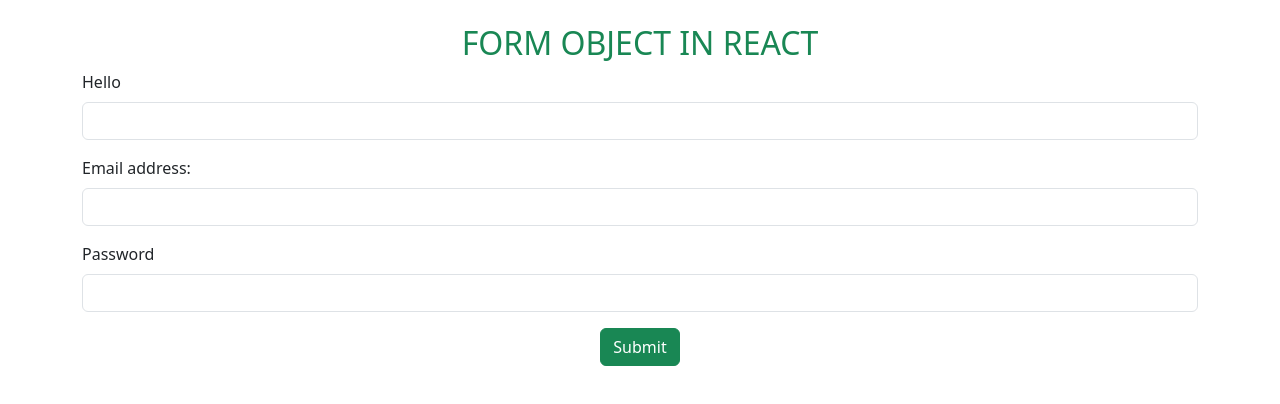
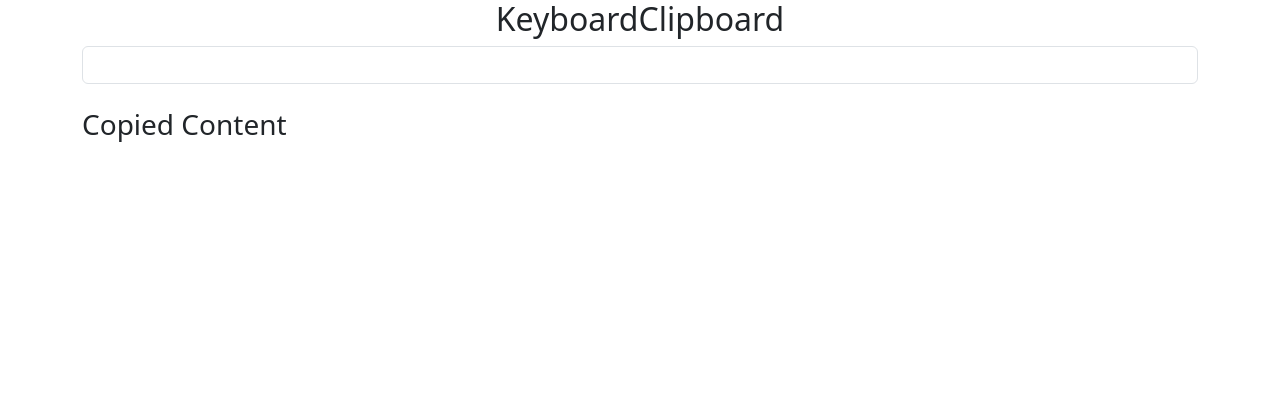
Before and after one commit to fulyature/react-bootstrap-forms-exercisess, a React (Create React App) app: page / in a window 1280 px wide. Shown: the top 404 px of the page. Built offline with nearby package versions, Linux system fonts and the light colour scheme.

Commit message:
useState exercise

```diff
--- a/src/1-forms/FormObject.jsx
+++ b/src/1-forms/FormObject.jsx
@@ -31,6 +31,7 @@ const FormObject = () => {
     // console.log(e.target.name)
     // console.log(e.target.id)
     setFormData({ ...formData, [e.target.name]: e.target.value });
+    // setFormData({ ...formData, [e.target.id]: e.target.value });
   };
 
   return (
@@ -48,7 +49,7 @@ const FormObject = () => {
             aria-describedby="emailHelp"
             //? OnChange event'ı input degeri her degistiginde tetiklenir. Biz de yazdıgımız event handler araciligi ile State'i guncelleyebilmis oluruz.
             onChange={handleFormData}
-            //?tek bir statemiz old. için 3 inputa da onChangede aynı fks yi (handleFormData yı) cağırırız.
+            //?tek bir statemiz old. için 3 inputa da onChangede aynı fks yi (handleFormData yı) cağırırız. ama bi objeyi parcalı guncellemelıyız. cunku farklı ınputlardan değerler geliyor.
             value={username}
             name="username"
           />
--- /dev/null
+++ b/src/2-keyboardClipboardEvents/KeyboardClipboard.jsx
@@ -0,0 +1,23 @@
+import React from "react";
+import { useState } from "react";
+
+const KeyboardClipboard = () => {
+  const [content, setContent] = useState("");
+
+  return (
+    <div className="container">
+      <h2 className="text-center">KeyboardClipboard</h2>
+      <input
+        type="text"
+        className="form-control"
+        onChange={(e) => setContent(e.target.value)}
+      />
+      <div className="mt-4">
+        <h3>Copied Content</h3>
+        <p>{content}</p>
+      </div>
+    </div>
+  );
+};
+
+export default KeyboardClipboard;
--- a/src/App.js
+++ b/src/App.js
@@ -1,11 +1,14 @@
 // import Form from "./1-forms/Form";
-import FormObject from "./1-forms/FormObject";
+// import FormObject from "./1-forms/FormObject";
+
+import KeyboardClipboard from "./2-keyboardClipboardEvents/KeyboardClipboard";
 
 function App() {
   return (
     <div className="App">
       {/* <Form /> */}
-      <FormObject />
+      {/* <FormObject /> */}
+      <KeyboardClipboard />
     </div>
   );
 }
```
Also changed, not shown: 7 other files (tests, documents, lock files or other folders).
